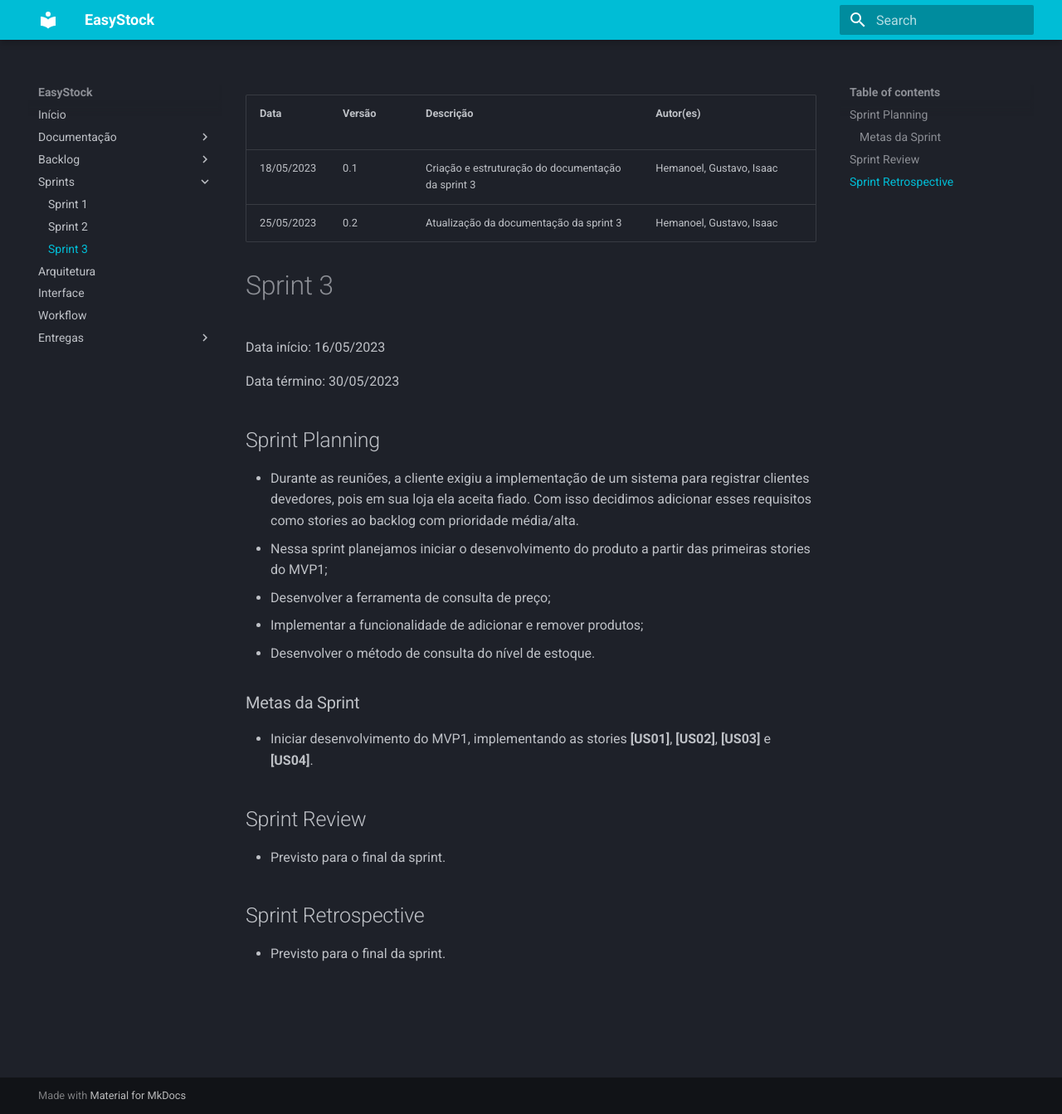
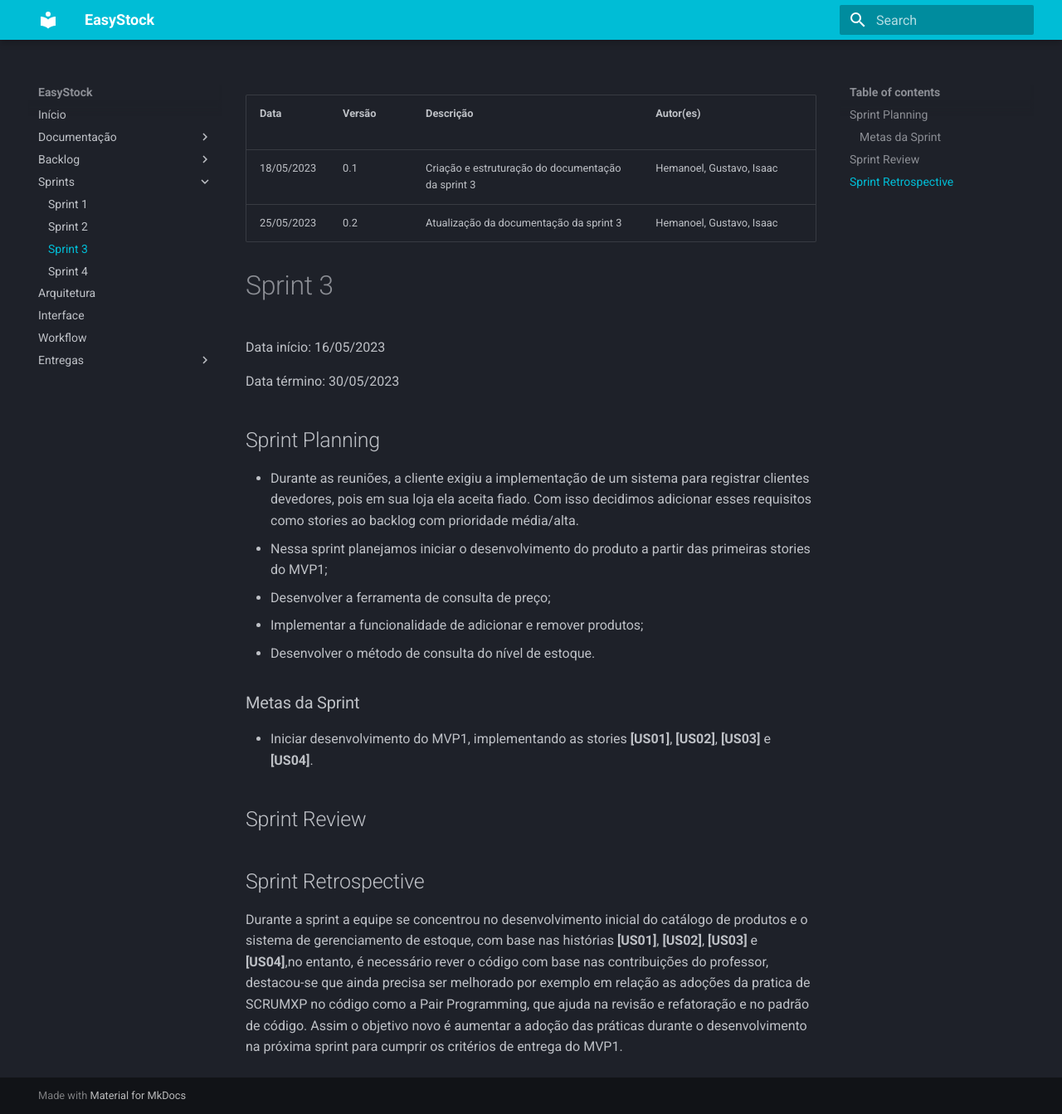
Before and after one commit to mdsreq-fga-unb/2023.1-EasyStock, an MkDocs documentation site: the page built from docs/sprint3.md, in a window 1280 px wide and 1343 px high. Shown: the whole window at 83% size. Built offline with MkDocs 1.6.1 and Material for MkDocs 9.7.7, drawn with Linux system fonts in a browser that asks for light colours.

Commit message:
sprint 3 e 4

```diff
--- a/docs/sprint3.md
+++ b/docs/sprint3.md
@@ -20,7 +20,7 @@ Data término: 30/05/2023
 * Iniciar desenvolvimento do MVP1, implementando as stories <b>[US01]</b>, <b>[US02]</b>, <b>[US03]</b> e <b>[US04]</b>.
 
 ## Sprint Review
-* Previsto para o final da sprint.
+
 
 ## Sprint Retrospective
-* Previsto para o final da sprint.
+Durante a sprint a equipe se concentrou no desenvolvimento inicial do catálogo de produtos e o sistema de gerenciamento de estoque, com base nas  histórias <b>[US01]</b>, <b>[US02]</b>, <b>[US03]</b> e <b>[US04]</b>,no entanto, é necessário rever o código com base nas contribuições do professor, destacou-se que ainda precisa ser melhorado  por exemplo em relação as adoções da pratica de SCRUMXP no código como a Pair Programming, que ajuda na revisão e refatoração e no padrão de código. Assim o objetivo novo é aumentar a adoção das práticas durante o desenvolvimento na próxima sprint para cumprir os critérios de entrega do MVP1.
--- a/mkdocs.yml
+++ b/mkdocs.yml
@@ -14,6 +14,7 @@ nav:
         - 'Sprint 1': 'sprint1.md'
         - 'Sprint 2': 'sprint2.md'
         - 'Sprint 3': 'sprint3.md'
+        - 'Sprint 4': 'sprint4.md'
     - Arquitetura: 'arquitetura.md'
     - Interface: 'interface.md'
     - Workflow: 'workflow.md'
```
Also changed, not shown: docs/sprint4.md (added, +26 -0 lines), docs/visao-geral-projeto.md (+0 -1 lines), 1 other file.
